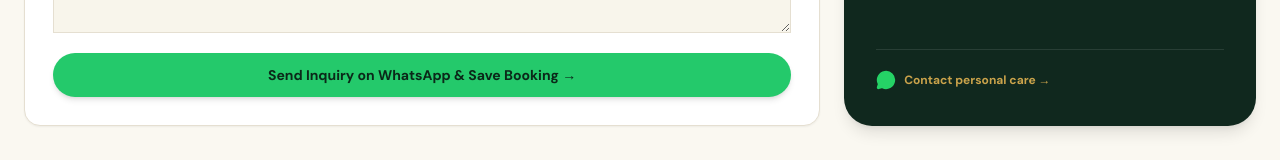
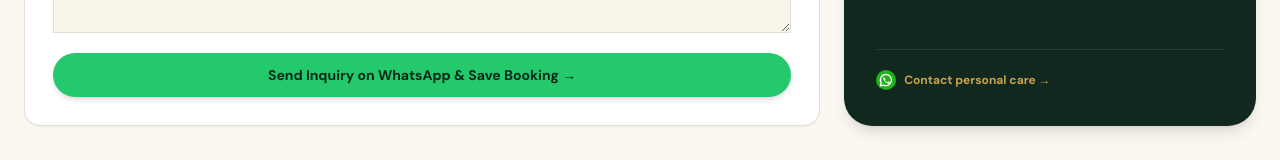
Before and after one commit to iabhinavchauhan/samtharhillstay, a React (Vite) app in the folder client/: page / in a window 1280 px wide. Shown: the part 7054-7214 px from the top of the page. Built offline with nearby package versions, Linux system fonts and the light colour scheme; no server answers.

Commit message:
Whatsapp logo updated

```diff
--- a/client/src/pages/Home.jsx
+++ b/client/src/pages/Home.jsx
@@ -5,7 +5,6 @@ import { formatPrice } from '../utils/currency'
 import { apiFetch } from '../utils/api'
 import { responsiveUnsplashImage, responsiveUnsplashSrcSet } from '../utils/resolveImage'
 import { homestays as defaultHomestays } from '../data/resortData'
-import { MessageCircle } from 'lucide-react'
 
 function compressReviewPhoto(file) {
   return new Promise((resolve, reject) => {
@@ -691,7 +690,7 @@ export default function Home() {
 
             <div className="mt-8 pt-5 border-t border-white/10 text-xs text-white/60">
               <a href={contactData.whatsappLink} target="_blank" rel="noreferrer" className="inline-flex items-center gap-2 text-[#caa34b] font-bold hover:underline">
-                <MessageCircle aria-hidden="true" className="h-5 w-5 shrink-0 fill-[#25D366] text-[#25D366]" />
+                <img aria-hidden="true" src="/whatsapp-logo.svg" alt="" className="h-5 w-5 shrink-0" />
                 Contact personal care →
               </a>
             </div>
```
Also changed, not shown: client/public/whatsapp-logo.svg (added).
